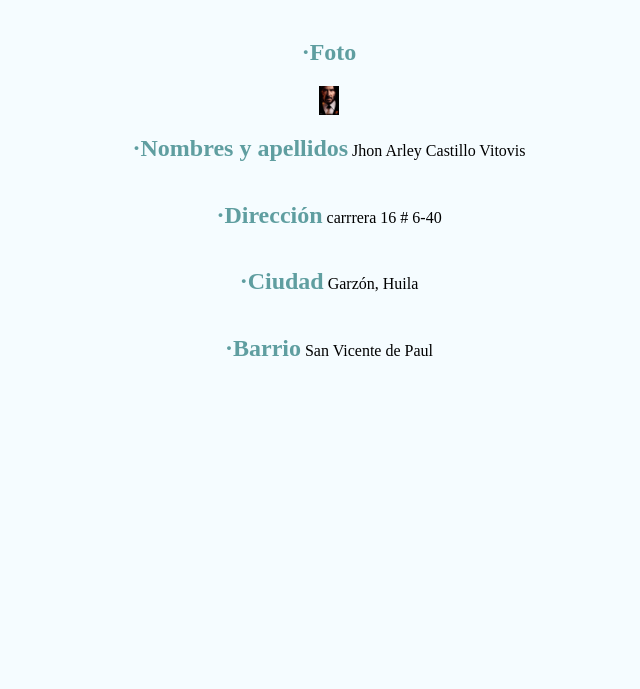
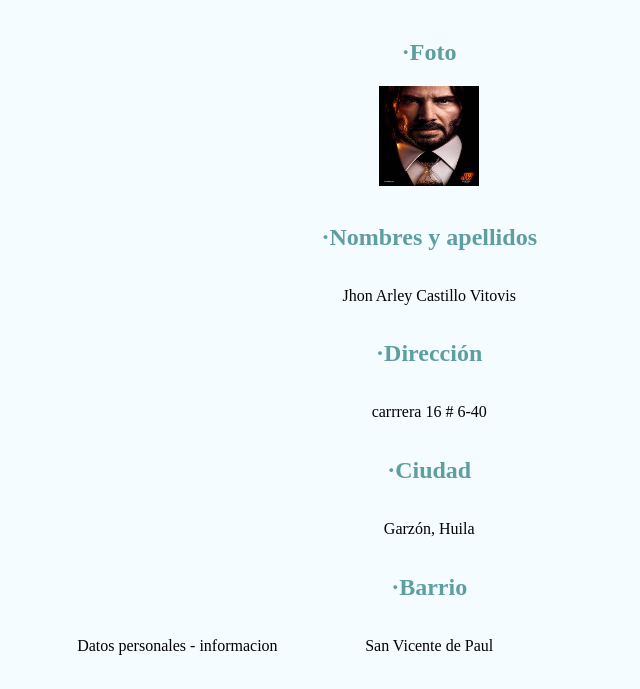
Before and after one commit to JhonArleyCastillo/CurriculumVitae, a plain HTML site: page contenido/datos personales.html in a window 1280 px wide. Shown: the part 109-798 px from the top of the page, without its empty margins (317-957 px from the left). Drawn offline with Linux system fonts and the light colour scheme.

Commit message:
se arregla CV

```diff
--- a/contenido/datos personales.html
+++ b/contenido/datos personales.html
@@ -2,19 +2,20 @@
 <html>
     <head>
         <meta charset="UTF-8">
-        <title></title>
+        <title>Datos personales - informacion</title>
         <link rel="stylesheet" href="../css/style.css">
     </head>
     <body>
         <h1 class="t1">Datos personales</h1>
-        <h2>·Foto</h2><img class="img3" src="../img/jhon wick.jpeg" alt="">
-        <h2>·Nombres y apellidos</h2>
+        <h2>·Foto</h2><br>
+        <img class="img3" src="../img/jhon wick.jpeg" alt=""><br>
+        <h2>·Nombres y apellidos</h2><br>
         <p>Jhon Arley Castillo Vitovis</p><br>
-        <h2>·Dirección</h2>
+        <h2>·Dirección</h2><br>
         <p>carrrera 16 # 6-40</p><br>
-        <h2>·Ciudad</h2>
+        <h2>·Ciudad</h2><br>
         <p>Garzón, Huila</p><br>
-        <h2>·Barrio</h2>
+        <h2>·Barrio</h2><br>
         <p>San Vicente de Paul</p><br>
     </body>
 </html>
--- a/css/style.css
+++ b/css/style.css
@@ -42,8 +42,8 @@ h3{
 p{
     text-align: center;
 }
-.img3{
-    width: 5%;
-    display: block;
+.img3{ height: 100px;
+    width: 100px;
     margin: auto;
+    display:block;
 }
```
